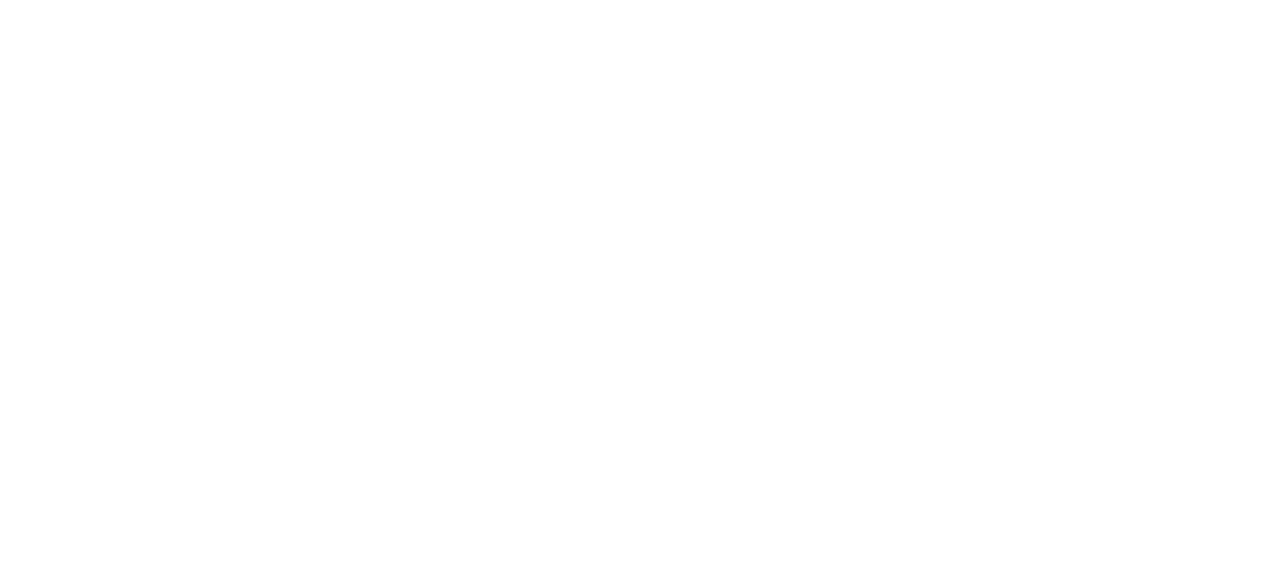
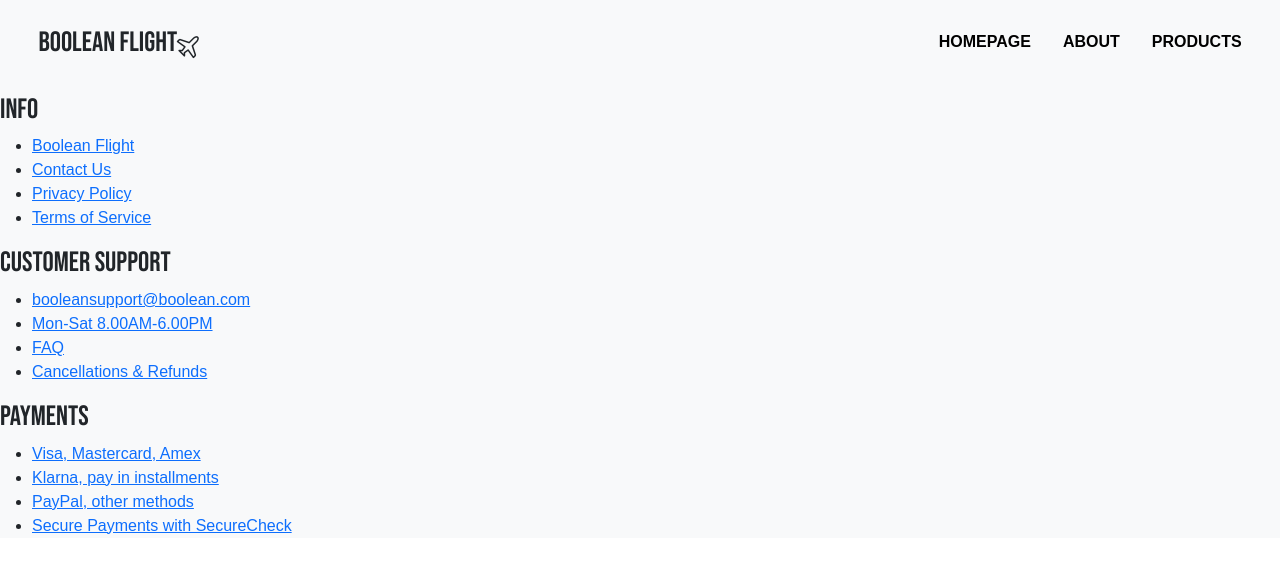
Before and after one commit to simonegreco5/react-router, a React (Vite) app: page / in a window 1280 px wide. Shown: the top 572 px of the page. Built offline with nearby package versions, Linux system fonts and the light colour scheme.

Commit message:
- add fonts sources and implement - add header/footer components - create pages

```diff
--- a/package.json
+++ b/package.json
@@ -10,6 +10,8 @@
     "preview": "vite preview"
   },
   "dependencies": {
+    "@fontsource-variable/open-sans": "^5.2.7",
+    "@fontsource/bebas-neue": "^5.2.7",
     "bootstrap": "^5.3.8",
     "bootstrap-icons": "^1.13.1",
     "react": "^19.2.6",
--- a/src/App.jsx
+++ b/src/App.jsx
@@ -1,11 +1,14 @@
 // sezione import
+import AppFooter from "./components/AppFooter"
+import AppHeader from "./components/AppHeader"
 
 function App() {
 
 
   return (
     <>
-
+      <AppHeader/>
+      <AppFooter/>
     </>
   )
 }
--- /dev/null
+++ b/src/assets/arrayMenu.js
@@ -0,0 +1,19 @@
+const menu = [
+    {
+        id: 0,
+        nome: "HOMEPAGE",
+        url: "/"
+    },
+    {
+        id: 1,
+        nome: "ABOUT",
+        url: "/about"
+    },
+    {
+        id: 2,
+        nome: "PRODUCTS",
+        url: "/products"
+    }
+]
+
+export default menu
--- /dev/null
+++ b/src/components/AppFooter.jsx
@@ -0,0 +1,36 @@
+export default function AppFooter(){
+
+    return (
+        <footer className="bg-body-tertiary">
+            <div>
+                <h3>INFO</h3>
+                <ul>
+                    <li><a href="/boolean-flight">Boolean Flight</a></li>
+                    <li><a href="/contactss">Contact Us</a></li>
+                    <li><a href="/privacy-policy">Privacy Policy</a></li>
+                    <li><a href="/terms-of-service">Terms of Service</a></li>
+                </ul>
+            </div>
+
+            <div>
+                <h3>CUSTOMER SUPPORT</h3>
+                <ul>
+                    <li><a href="/boolean-flight">booleansupport@boolean.com</a></li>
+                    <li><a href="/contactss">Mon-Sat 8.00AM-6.00PM</a></li>
+                    <li><a href="/privacy-policy">FAQ</a></li>
+                    <li><a href="/terms-of-service">Cancellations & Refunds</a></li>
+                </ul>
+            </div>
+
+            <div>
+                <h3>PAYMENTS</h3>
+                <ul>
+                    <li><a href="/boolean-flight">Visa, Mastercard, Amex</a></li>
+                    <li><a href="/contactss">Klarna, pay in installments</a></li>
+                    <li><a href="/privacy-policy">PayPal, other methods</a></li>
+                    <li><a href="/terms-of-service">Secure Payments with SecureCheck</a></li>
+                </ul>
+            </div>
+        </footer>
+    )
+}
--- /dev/null
+++ b/src/components/AppHeader.jsx
@@ -0,0 +1,33 @@
+// sezione import
+import menu from "../assets/arrayMenu.js";
+
+export default function AppHeader() {
+
+    return (
+
+        <header className="bg-body-tertiary">
+
+            <nav className="d-flex justify-content-between">
+
+                <div className="d-flex">
+                    <h3>BOOLEAN FLIGHT</h3>
+                    <i className="bi bi-airplane"></i>
+                </div>
+
+                <ul className="d-flex">
+                    {
+                        menu.map((item) => (
+                            <li key={item.id}>
+                                <a href={item.url}>{item.nome}</a>
+                            </li>
+                        ))
+                    }
+                </ul>
+
+            </nav>
+
+
+        </header>
+    )
+
+}
--- a/src/index.css
+++ b/src/index.css
@@ -0,0 +1,39 @@
+h1, h2, h3 {
+    font-family: 'Bebas Neue', sans-serif;
+}
+
+body {
+  font-family: 'Open Sans Variable', sans-serif;
+}
+
+header{
+  padding: 1.4rem;
+
+  div{
+    padding-left: 1rem;
+    align-items: center;
+    i{
+      font-size: 1.5rem;
+      transform: rotate(45deg);
+    }
+  }
+
+  ul{
+
+    padding-top: 0.5rem;
+    padding-right: 1rem;
+
+    li{
+      padding-left: 2rem;
+      list-style: none;
+
+      a{
+        color: black;
+        text-decoration: none;
+        font-weight: 600;
+      }
+    }
+  }
+
+
+}
--- a/src/main.jsx
+++ b/src/main.jsx
@@ -2,6 +2,9 @@
 import { createRoot } from 'react-dom/client'
 import 'bootstrap/dist/css/bootstrap.min.css';
 import 'bootstrap-icons/font/bootstrap-icons.css';
+import '@fontsource/bebas-neue';
+// Supports weights 300-800
+import '@fontsource-variable/open-sans/wght.css';
 import './index.css'
 import App from './App.jsx'
 
```
Also changed, not shown: src/pages/AboutPage.jsx (added), src/pages/HomePage.jsx (added), src/pages/ProductsPage.jsx (added), 1 other file (tests, documents, lock files or other folders).
